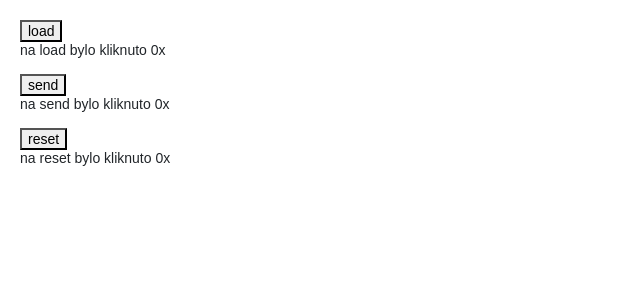
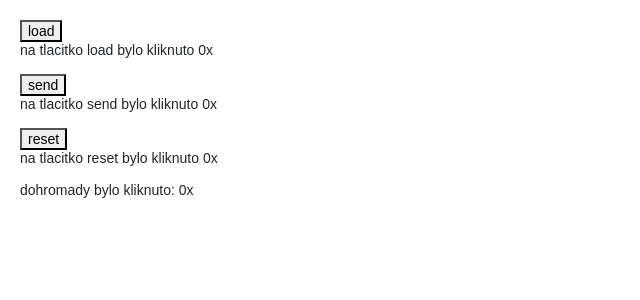
Before and after one commit to petrpida/sda-react-app, a React (Create React App) app: page / in a window 1280 px wide. Shown: the top 300 px of the page, without its empty margins (0-640 px from the left). Built offline with nearby package versions, Linux system fonts and the light colour scheme.

Commit message:
9. totalCounter added

```diff
--- a/src/sharedComponents/MyButton/index.jsx
+++ b/src/sharedComponents/MyButton/index.jsx
@@ -1,6 +1,6 @@
 import React, {useState} from "react";
 
-export default function Button({ buttonName, disableCounter }) {
+export default function Button({ buttonName, disableCounter, onClick }) {
   let [counter, setCounter] = useState(0)
 
 
@@ -11,11 +11,12 @@ export default function Button({ buttonName, disableCounter }) {
         counter = counter + 1
         // console.log(counter)
         setCounter(counter)
+        onClick()
       }}
     >
       {buttonName}
     </button>
-    {(disableCounter === false ? <p>na {buttonName} bylo kliknuto {counter}x</p> : <p></p>)}
+    {(disableCounter === false ? <p>na tlacitko {buttonName} bylo kliknuto {counter}x</p> : <p></p>)}
 
     </div>
   );
--- a/src/sharedComponents/MyButtonList/index.jsx
+++ b/src/sharedComponents/MyButtonList/index.jsx
@@ -1,10 +1,27 @@
-import React from "react";
+import React, { useState } from "react";
 import Button from "../MyButton";
 
-export default function MyButtonList({buttonsNames, disableCounters}) {
-    let buttons = []
-    for (let i = 0; i < buttonsNames.length; i++) {
-        buttons.push(<Button buttonName={buttonsNames[i]} disableCounter={disableCounters} />)
-    }
-    return buttons
+export default function MyButtonList({ buttonsNames, disableCounters }) {
+  let buttons = [];
+  let [totalCount, setTotalCount] = useState(0);
+
+  for (let i = 0; i < buttonsNames.length; i++) {
+    buttons.push(
+      <Button
+        buttonName={buttonsNames[i]}
+        disableCounter={disableCounters}
+        onClick={function () {
+          totalCount = totalCount + 1;
+          setTotalCount(totalCount);
+        }}
+      />
+    );
+  }
+
+  return (
+    <div>
+      {buttons}
+      <p>dohromady bylo kliknuto: {totalCount}x</p>
+    </div>
+  );
 }
```
